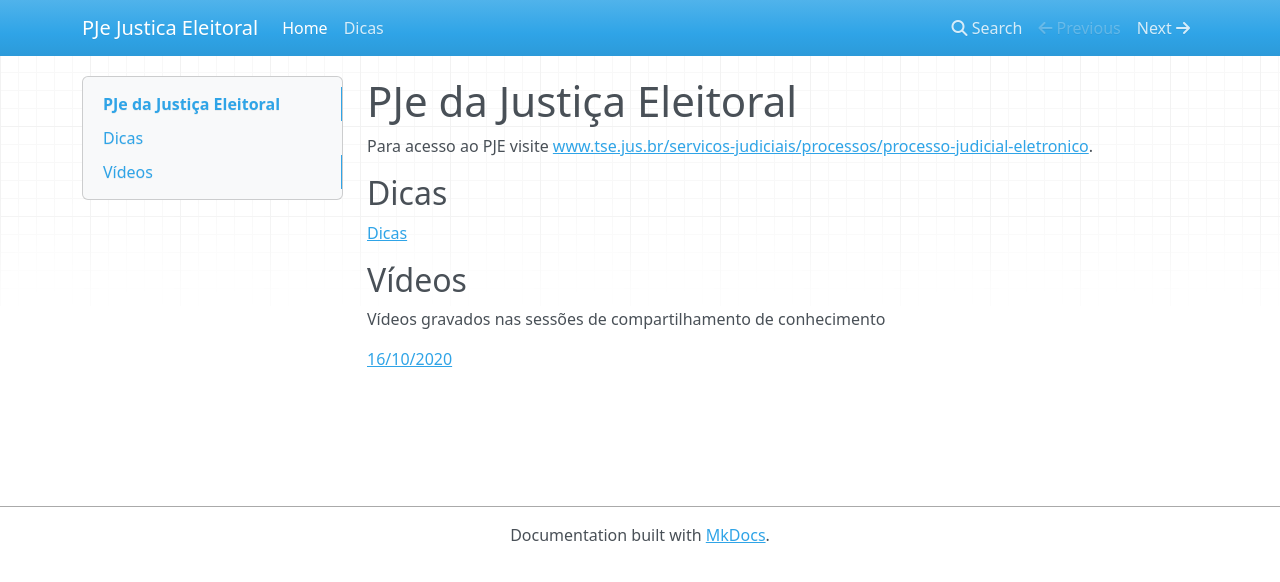
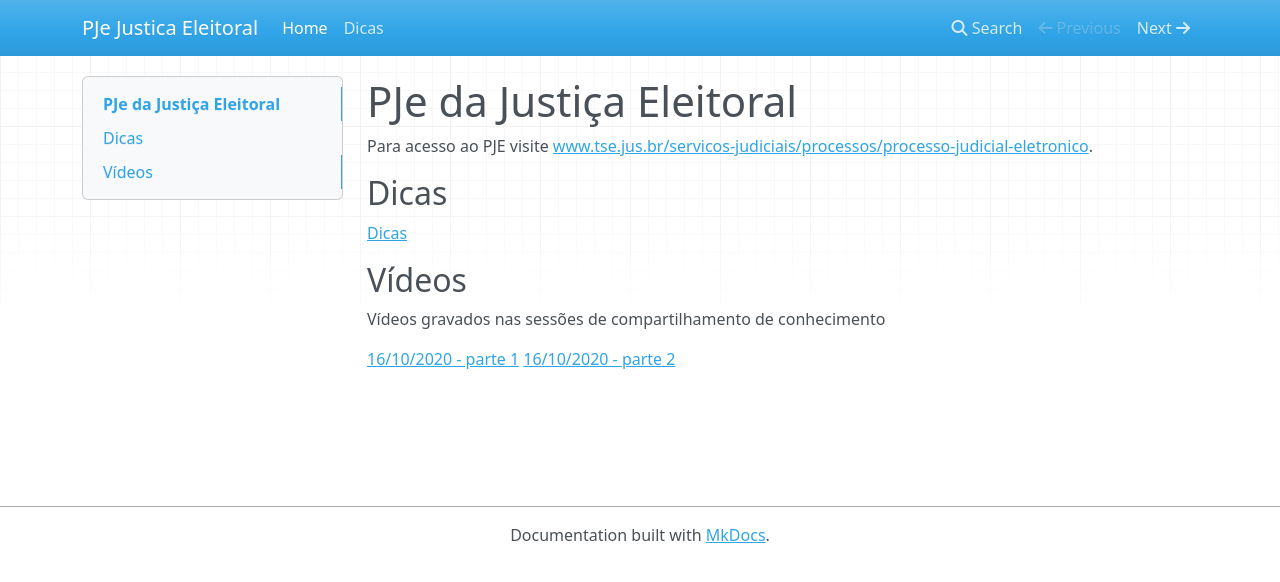
Before and after one commit to PJeJE/dicas_versao_1, an MkDocs documentation site: the page built from docs/index.md, in a window 1280 px wide. Shown: the top 582 px of the page. Built offline with MkDocs 1.6.1, drawn with Linux system fonts in a browser that asks for light colours; nearby versions of some CDN libraries; old or Windows-style settings are respelled for this version of MkDocs.

Commit message:
ajustes vídeo

```diff
--- a/docs/index.md
+++ b/docs/index.md
@@ -10,4 +10,5 @@
 
 Vídeos gravados nas sessões de compartilhamento de conhecimento
 
-[16/10/2020](https://www.dropbox.com/s/3w96wuamjhisk82/pje1g45965874363115%20on%202020-10-16%2017-34.mp4?dl=0)
+[16/10/2020 - parte 1](https://www.dropbox.com/s/3w96wuamjhisk82/pje1g45965874363115%20on%202020-10-16%2017-34.mp4?dl=0)
+[16/10/2020 - parte 2](https://www.dropbox.com/s/q346i6014b6t5xz/pje1g45965874363115%20on%202020-10-16%2018-17.mp4?dl=0)
```
